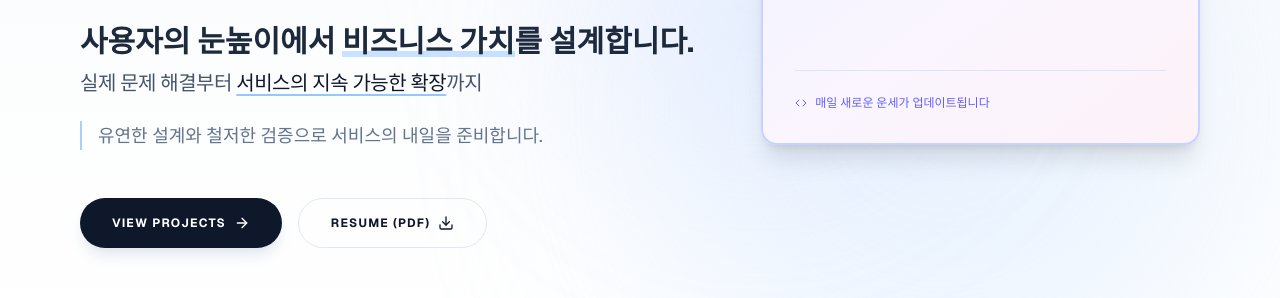
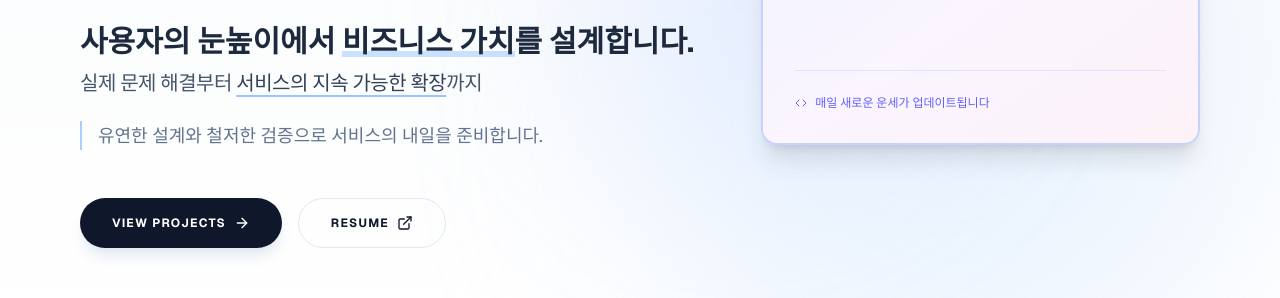
Before and after one commit to rcl0511/my-portfolio, a Next.js app: page / in a window 1280 px wide. Shown: the part 372-670 px from the top of the page. Built offline with nearby package versions, Linux system fonts and the light colour scheme; a web font is replaced by a local one.

Commit message:
RESUME 추가

```diff
--- a/app/page.tsx
+++ b/app/page.tsx
@@ -13,7 +13,7 @@ import { ProjectCard } from "@/components/ProjectComponent";
 
 import {
   ArrowRight,
-  Download,
+  ExternalLink,
   Mail,
   Github,
   Layout,
@@ -71,7 +71,7 @@ export default function CompletePortfolio() {
                 {/* 보조 설명: 메인 멘트보다 채도를 낮추고 크기를 조절해 시선 분산 방지 */}
                 <p className="text-base sm:text-lg md:text-xl text-slate-600 font-medium tracking-tight">
                   실제 문제 해결부터 {" "}
-                  <span className="text-slate-900 decoration-blue-400/60 underline underline-offset-4 decoration-2">
+                  <span className="text-slate-700 decoration-blue-400/60 underline underline-offset-5 decoration-2">
                     서비스의 지속 가능한 확장
                   </span>
                   까지
@@ -98,10 +98,12 @@ export default function CompletePortfolio() {
               </a>
 
               <a
-                href="/resume.pdf"
+                href="https://www.notion.so/Web-Frontend-Developer-72ed5982a35482c7a26e019f525d7483"
+                target="_blank"
+                rel="noopener noreferrer"
                 className="flex items-center gap-2 px-8 py-4 border border-slate-200 hover:bg-slate-50 text-slate-900 font-bold transition-all text-xs tracking-widest rounded-full"
               >
-                RESUME (PDF) <Download size={16} />
+                RESUME <ExternalLink size={16} />
               </a>
             </div>
           </div>
```
